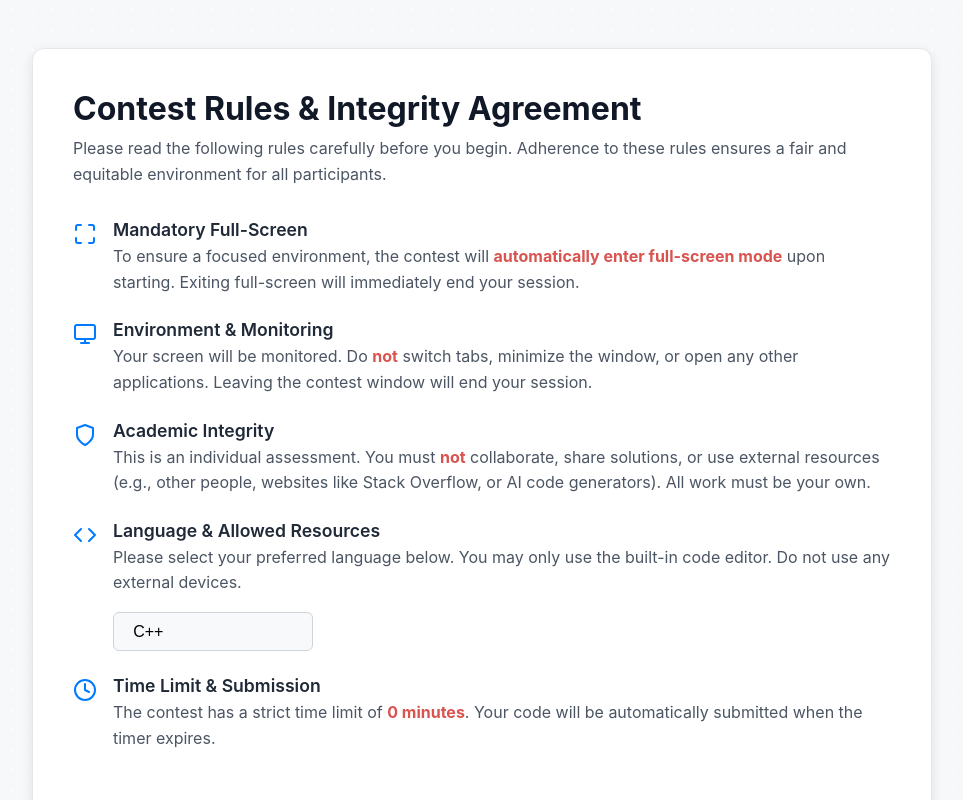
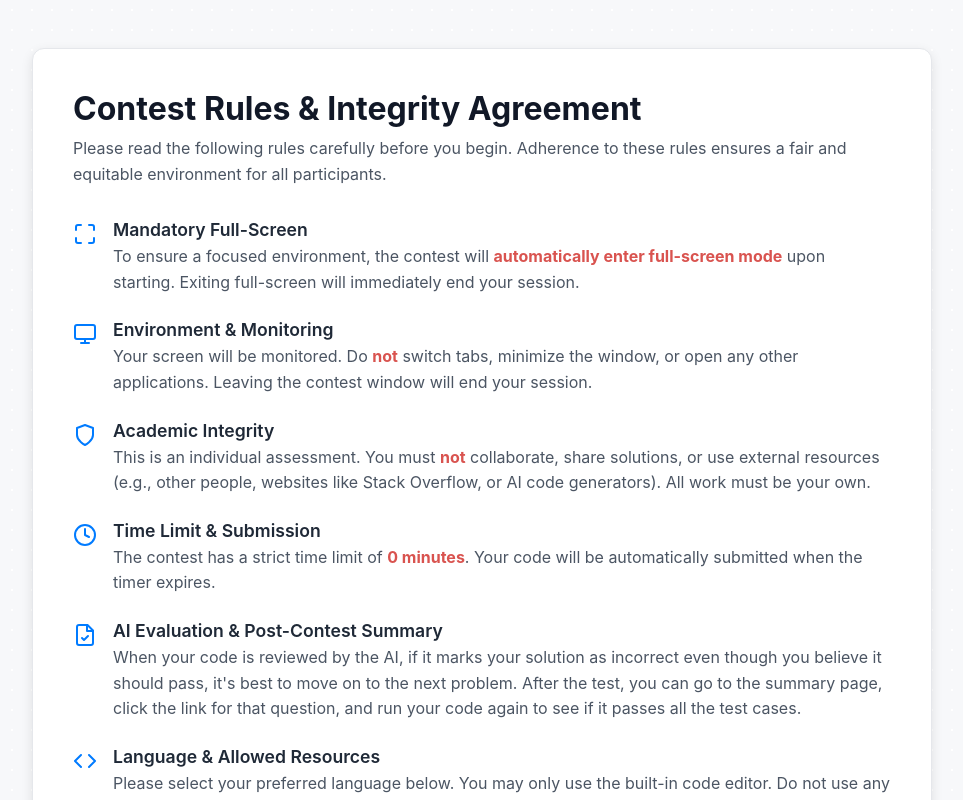
Before and after one commit to Tanishq112005/Test_app, a React (Vite) app in the folder frontend/: page /confirmation_page in a window 1280 px wide. Shown: the top 800 px of the page, without its empty margins (158-1121 px from the left). Built offline with nearby package versions, Linux system fonts and the light colour scheme.

Commit message:
Adding the The Soultion is checking by AI error

```diff
--- a/frontend/src/checking_loader.tsx copy/ConfirmationPage.css
+++ b/frontend/src/checking_loader.tsx copy/ConfirmationPage.css
@@ -1,8 +1,7 @@
-/* General Body Styles (Optional, but good practice) */
+/* General Body Styles (Optional) */
 body {
   background-color: #f0f2f5;
-  font-family: system-ui, -apple-system, BlinkMacSystemFont, 'Segoe UI', Roboto,
-    Oxygen, Ubuntu, Cantarell, 'Open Sans', 'Helvetica Neue', sans-serif;
+  font-family: system-ui, -apple-system, BlinkMacSystemFont, 'Segoe UI', Roboto, Oxygen, Ubuntu, Cantarell, 'Open Sans', 'Helvetica Neue', sans-serif;
   color: #333;
 }
 
@@ -35,14 +34,23 @@ body {
 /* Rules Section */
 .rules-grid {
   display: grid;
+  grid-template-columns: repeat(2, 1fr);
   gap: 1.5rem;
   margin-bottom: 2rem;
+  align-items: start;
 }
 
+/* Each rule should be clearly visible — set min-height so it doesn't collapse */
 .rule-item {
   display: flex;
   align-items: flex-start;
   gap: 1rem;
+  padding: 0.9rem;
+  border-radius: 8px;
+  background: #ffffff;
+  min-height: 84px; /* prevents collapse */
+  border: 1px solid #f1f5f9;
+  box-shadow: 0 1px 4px rgba(2,6,23,0.03);
 }
 
 .rule-icon {
@@ -52,7 +60,7 @@ body {
 }
 
 .rule-content h3 {
-  font-size: 1.1rem;
+  font-size: 1.05rem;
   font-weight: 600;
   margin: 0 0 0.25rem 0;
   color: #1f2937;
@@ -148,8 +156,8 @@ body {
   cursor: not-allowed;
 }
 
-/* Responsive Design */
-@media (max-width: 600px) {
+/* Responsive */
+@media (max-width: 768px) {
   .confirmation-container {
     margin: 1rem;
     padding: 1.5rem;
@@ -158,58 +166,16 @@ body {
   .confirmation-header h1 {
     font-size: 1.75rem;
   }
+
+  .rules-grid {
+    grid-template-columns: 1fr;
+  }
 }
 
-/* Language Selector Styles */
-.editor-container {
-  position: relative;
-  display: inline-block;
-}
-
-.select-btn {
-  background-color: #f8f9fa;
-  border: 1px solid #ced4da;
-  border-radius: 6px;
-  padding: 0.6rem 1.2rem;
-  font-size: 1rem;
-  font-weight: 500;
-  cursor: pointer;
-  min-width: 200px;
-  text-align: left;
-  transition: background-color 0.2s ease;
-}
-
-.select-btn:hover {
-  background-color: #e9ecef;
-}
-
-.lang-list {
-  position: absolute;
-  top: 100%;
-  left: 0;
-  list-style: none;
-  padding: 0.5rem 0;
-  margin: 0.25rem 0 0 0;
-  background-color: #ffffff;
-  border-radius: 6px;
-  box-shadow: 0 4px 12px rgba(0, 0, 0, 0.15);
-  border: 1px solid #e5e7eb;
-  z-index: 10;
-  width: 100%;
-}
-
-.lang-list li button {
-  width: 100%;
-  padding: 0.6rem 1.2rem;
-  border: none;
-  background-color: transparent;
-  text-align: left;
-  cursor: pointer;
-  font-size: 1rem;
-  font-weight: 500;
-  color: #333;
-}
-
-.lang-list li button:hover {
-  background-color: #f0f2f5;
-}
+/* Language selector support */
+.editor-container { position: relative; display: inline-block; }
+.select-btn { background-color: #f8f9fa; border: 1px solid #ced4da; border-radius: 6px; padding: 0.6rem 1.2rem; font-size: 1rem; font-weight: 500; cursor: pointer; min-width: 200px; text-align: left; transition: background-color 0.2s ease; }
+.select-btn:hover { background-color: #e9ecef; }
+.lang-list { position: absolute; top: 100%; left: 0; list-style: none; padding: 0.5rem 0; margin: 0.25rem 0 0 0; background-color: #ffffff; border-radius: 6px; box-shadow: 0 4px 12px rgba(0, 0, 0, 0.15); border: 1px solid #e5e7eb; z-index: 10; width: 100%; }
+.lang-list li button { width: 100%; padding: 0.6rem 1.2rem; border: none; background-color: transparent; text-align: left; cursor: pointer; font-size: 1rem; font-weight: 500; color: #333; }
+.lang-list li button:hover { background-color: #f0f2f5; }
--- a/frontend/src/checking_loader.tsx/conframation_page.tsx
+++ b/frontend/src/checking_loader.tsx/conframation_page.tsx
@@ -24,6 +24,9 @@ const FullScreenIcon = () => (
     <svg xmlns="http://www.w3.org/2000/svg" width="24" height="24" viewBox="0 0 24 24" fill="none" stroke="currentColor" strokeWidth="2" strokeLinecap="round" strokeLinejoin="round"><path d="M8 3H5a2 2 0 0 0-2 2v3m18 0V5a2 2 0 0 0-2-2h-3m0 18h3a2 2 0 0 0 2-2v-3M3 16v3a2 2 0 0 0 2 2h3"></path></svg>
 );
 
+const FileCheckIcon = () => (
+    <svg xmlns="http://www.w3.org/2000/svg" width="24" height="24" viewBox="0 0 24 24" fill="none" stroke="currentColor" strokeWidth="2" strokeLinecap="round" strokeLinejoin="round"><path d="M14.5 2H6a2 2 0 0 0-2 2v16a2 2 0 0 0 2 2h12a2 2 0 0 0 2-2V7.5L14.5 2z"></path><polyline points="14 2 14 8 20 8"></polyline><path d="m9 15 2 2 4-4"></path></svg>
+);
 const RuleItem = ({ icon , title, children }) => (
     <div className="rule-item">
         <div className="rule-icon">{icon}</div>
@@ -63,7 +66,7 @@ function ConfirmationPage() {
             </header>
 
             <main>
-                <div className="rules-grid">
+
 
                     <RuleItem icon={<FullScreenIcon />} title="Mandatory Full-Screen">
                        <p>To ensure a focused environment, the contest will <strong>automatically enter full-screen mode</strong> upon starting. Exiting full-screen will immediately end your session.</p>
@@ -77,17 +80,20 @@ function ConfirmationPage() {
                         <p>This is an individual assessment. You must <strong>not</strong> collaborate, share solutions, or use external resources (e.g., other people, websites like Stack Overflow, or AI code generators). All work must be your own.</p>
                     </RuleItem>
 
-                    <RuleItem icon={<CodeIcon />} title="Language & Allowed Resources">
-                        <p>Please select your preferred language below. You may only use the built-in code editor. Do not use any external devices.</p>
-                        <div style={{ marginTop: '1rem' }}>
-                           <Coading_language /> {/* <-- Use the imported component here */}
-                        </div>
-                    </RuleItem>
-
                     <RuleItem icon={<TimeIcon />} title="Time Limit & Submission">
                         <p>The contest has a strict time limit of <strong>{contestDuration} minutes</strong>. Your code will be automatically submitted when the timer expires.</p>
                     </RuleItem>
-                </div>
+
+
+                <RuleItem icon={<FileCheckIcon />} title="AI Evaluation & Post-Contest Summary">
+                        <p>When your code is reviewed by the AI, if it marks your solution as incorrect even though you believe it should pass, it's best to move on to the next problem. After the test, you can go to the summary page, click the link for that question, and run your code again to see if it passes all the test cases. </p>
+                    </RuleItem>
+                <RuleItem icon={<CodeIcon />} title="Language & Allowed Resources">
+                        <p>Please select your preferred language below. You may only use the built-in code editor. Do not use any external devices.</p>
+                        <div style={{ marginTop: '1rem' }}>
+                           <Coading_language />
+                        </div>
+                    </RuleItem>
 
                 <div className="declaration-section">
                     <label htmlFor="declaration" className="confirmation-checkbox-container">
@@ -104,6 +110,7 @@ function ConfirmationPage() {
                             I have read, understood, and agree to abide by all the contest rules.
                         </span>
                     </label>
+
                 </div>
             </main>
 
@@ -116,7 +123,9 @@ function ConfirmationPage() {
                     {agreed ? 'Start Contest' : 'Agree to Rules to Start'}
                 </button>
             </footer>
+
         </div>
+
     );
 }
 
```
Also changed, not shown: frontend/src/checking_loader.tsx copy/conframation_page.tsx (+24 -21 lines).
